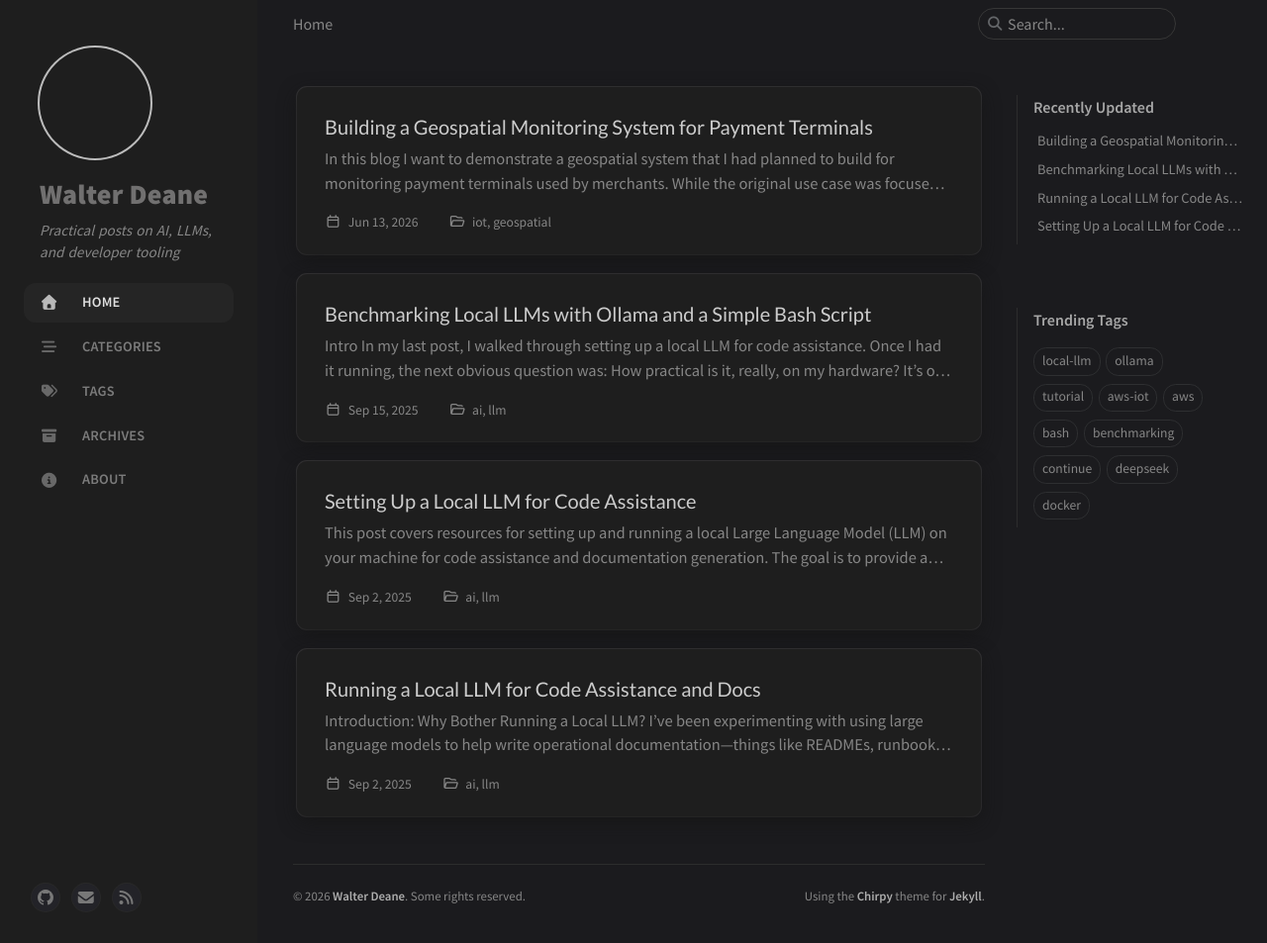
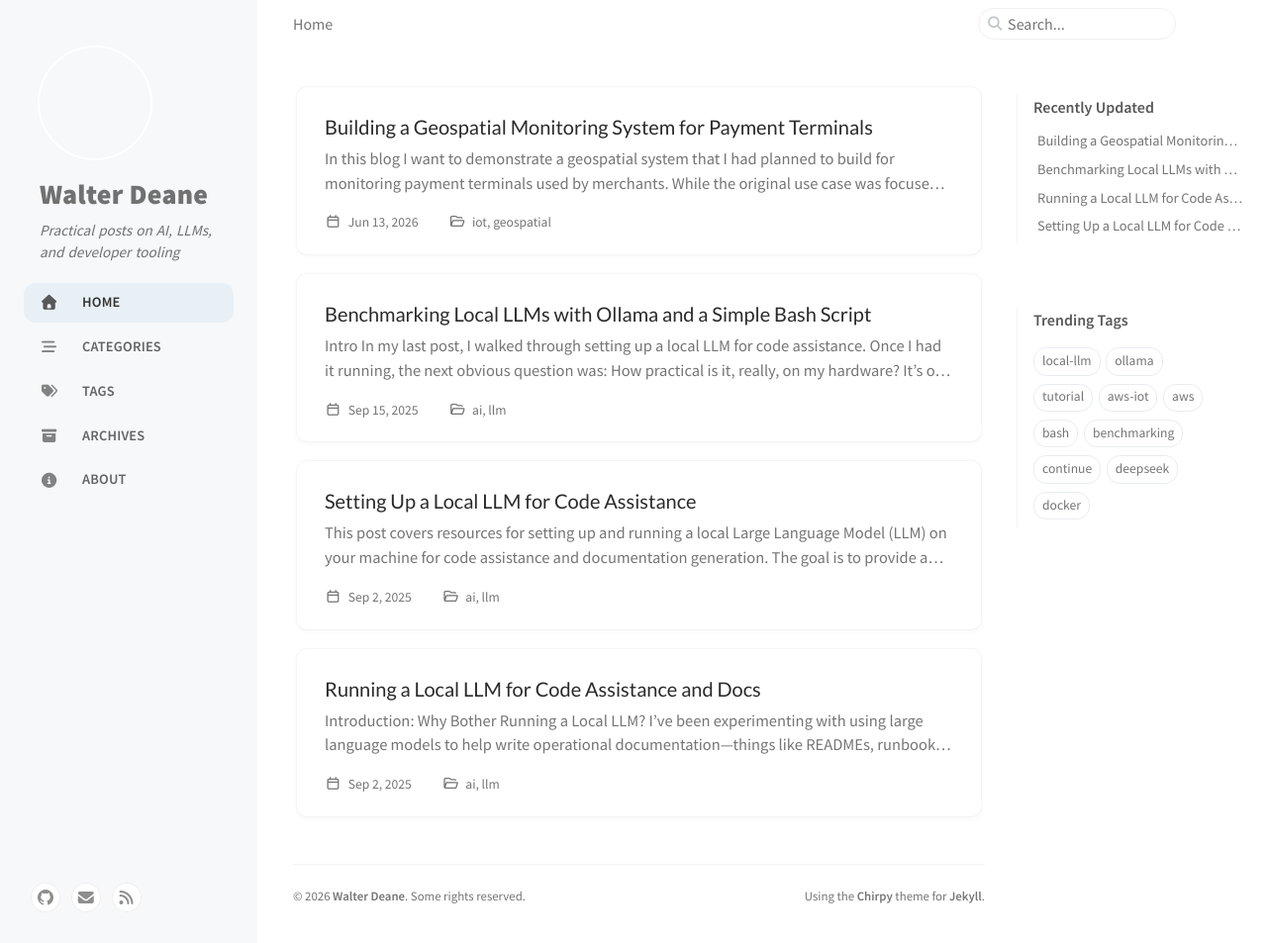
Before and after one commit to walterdeane/walterdeane.github.io, a Jekyll site: the page built from index.html, in a window 1280 px wide and 953 px high. Shown: the whole window at 99% size. Built offline with Jekyll 4.4.1, drawn with Linux system fonts in a browser that asks for light colours; cached includes are drawn as plain includes; the list of posts is cut into pages by our own code.

Commit message:
changed theme

```diff
--- a/_config.yml
+++ b/_config.yml
@@ -82,7 +82,7 @@ pageviews:
 #     light — Use the light color scheme
 #     dark — Use the dark color scheme
 #
-theme_mode: dark
+theme_mode: light
 
 # The CDN endpoint for media resources.
 # Notice that once it is assigned, the CDN url
```
